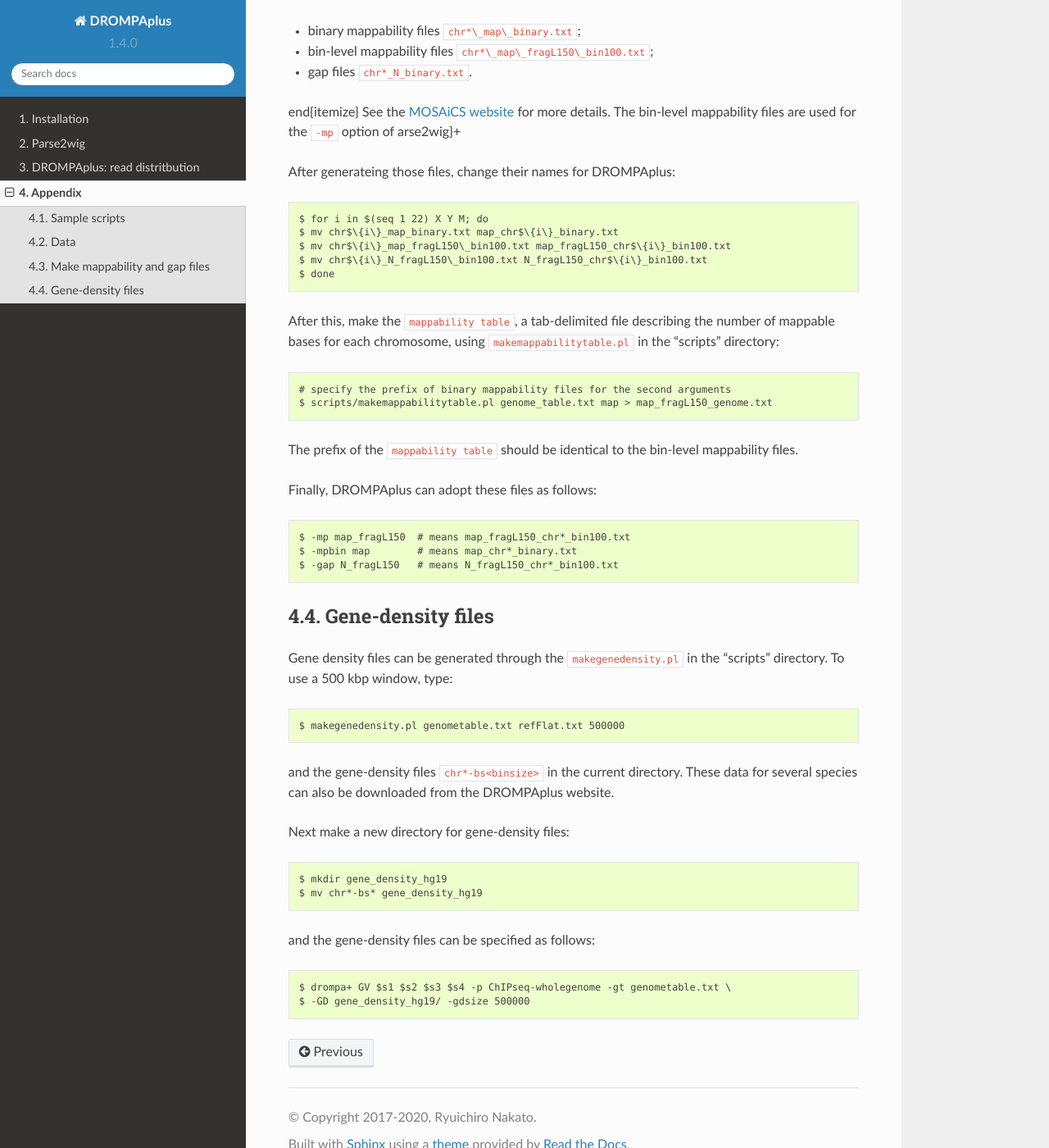
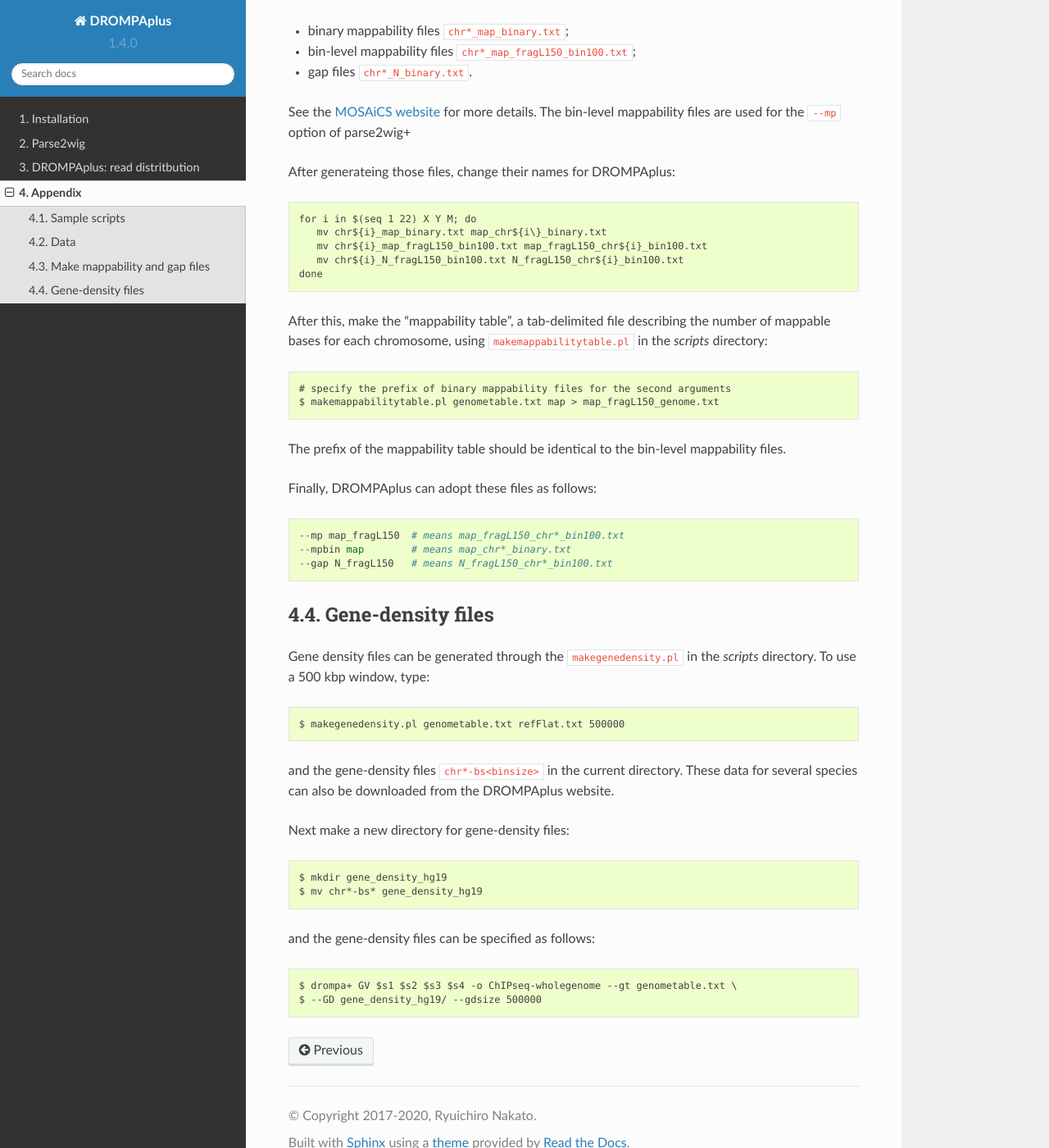
Before and after one commit to rnakato/DROMPAplus, a Sphinx documentation site: the page built from docs/content/Appendix.rst, in a window 1280 px wide and 1400 px high, scrolled down 767 px. Shown: the whole window at 82% size. Built offline with Sphinx 7.4.7 and the Read the Docs theme 2.0.0, drawn with Linux system fonts in a browser that asks for light colours; some of the changed text lies outside the part shown.

Commit message:
modify docs

```diff
--- a/docs/content/Appendix.rst
+++ b/docs/content/Appendix.rst
@@ -11,18 +11,14 @@
 Data
 ----------------
 
-The "data" directory contains several types of data:
+The *data* directory contains several types of data:
 
-- Genometable files for several species. To generate genometable files for other species (abd genome builds), use ``makegenometable.pl`` in the "scripts" directory as follows::
+- Genometable files for several species. To generate genometable files for other species (abd genome builds), use ``makegenometable.pl`` in the *scripts* directory as follows::
 
         makegenometable.pl genome.fa > genometable.txt
 
 - Ideogram files for visualization of chromosomes in **GV** command.
 - Mptable files that describe the mappable bases of each chromsome.
-
-
-
-
 
 
 Make mappability and gap files
@@ -34,44 +30,43 @@
 and binsize (here 150 bp and 100 bp, respectively), you can obtain the
 following files:
 
-- binary mappability files ``chr*\_map\_binary.txt``;
-- bin-level mappability files ``chr*\_map\_fragL150\_bin100.txt``;
+- binary mappability files ``chr*_map_binary.txt``;
+- bin-level mappability files ``chr*_map_fragL150_bin100.txt``;
 - gap files ``chr*_N_binary.txt``.
 
-\end{itemize}
 See the `MOSAiCS website <http://www.stat.wisc.edu/\~{}keles/Software/mosaics>`_ for more details.
-The bin-level mappability files are used for the ``-mp`` option of arse2wig}+
+The bin-level mappability files are used for the ``--mp`` option of parse2wig+
 
 After generateing those files, change their names for DROMPAplus::
 
-    $ for i in $(seq 1 22) X Y M; do
-    $ mv chr$\{i\}_map_binary.txt map_chr$\{i\}_binary.txt
-    $ mv chr$\{i\}_map_fragL150\_bin100.txt map_fragL150_chr$\{i\}_bin100.txt
-    $ mv chr$\{i\}_N_fragL150\_bin100.txt N_fragL150_chr$\{i\}_bin100.txt
-    $ done
+    for i in $(seq 1 22) X Y M; do
+       mv chr${i}_map_binary.txt map_chr${i\}_binary.txt
+       mv chr${i}_map_fragL150_bin100.txt map_fragL150_chr${i}_bin100.txt
+       mv chr${i}_N_fragL150_bin100.txt N_fragL150_chr${i}_bin100.txt
+    done
 
-After this, make the ``mappability table``, a tab-delimited file describing
+After this, make the "mappability table", a tab-delimited file describing
 the number of mappable bases for each chromosome, using
-``makemappabilitytable.pl`` in the "scripts" directory::
+``makemappabilitytable.pl`` in the *scripts* directory::
 
     # specify the prefix of binary mappability files for the second arguments
-    $ scripts/makemappabilitytable.pl genome_table.txt map > map_fragL150_genome.txt
+    $ makemappabilitytable.pl genometable.txt map > map_fragL150_genome.txt
 
 
-The prefix of the ``mappability table`` should be identical to the bin-level mappability files.
+The prefix of the mappability table should be identical to the bin-level mappability files.
 
 Finally, DROMPAplus can adopt these files as follows::
 
-    $ -mp map_fragL150  # means map_fragL150_chr*_bin100.txt
-    $ -mpbin map        # means map_chr*_binary.txt
-    $ -gap N_fragL150   # means N_fragL150_chr*_bin100.txt
+    --mp map_fragL150  # means map_fragL150_chr*_bin100.txt
+    --mpbin map        # means map_chr*_binary.txt
+    --gap N_fragL150   # means N_fragL150_chr*_bin100.txt
 
 
 Gene-density files
 --------------------------
 
 Gene density files can be generated through the
-``makegenedensity.pl`` in the "scripts" directory.
+``makegenedensity.pl`` in the *scripts* directory.
 To use a 500 kbp window, type::
 
      $ makegenedensity.pl genometable.txt refFlat.txt 500000
@@ -86,5 +81,5 @@
 
 and the gene-density files can be specified as follows::
 
-    $ drompa+ GV $s1 $s2 $s3 $s4 -p ChIPseq-wholegenome -gt genometable.txt \
-    $ -GD gene_density_hg19/ -gdsize 500000
+    $ drompa+ GV $s1 $s2 $s3 $s4 -o ChIPseq-wholegenome --gt genometable.txt \
+    $ --GD gene_density_hg19/ --gdsize 500000
--- a/docs/content/drompa/PCSHARP.rst
+++ b/docs/content/drompa/PCSHARP.rst
@@ -22,6 +22,11 @@
 
 By default, **drompa+ PC_SHARP** visualizes ChIP-read lines only. The ``--showitag 1`` option displays input lines for all ChIP samples while the ``--show itag 2`` option displays only the line for first input.
 The latter is recommended when the same input sample is used for all ChIP samples. ``--lpp 2`` output 2 raws per one pdf page. ``--chr 1`` option output the pdf file for chromosome 1 only.
+
+.. note::
+
+   ``--chr`` option takes a string (not an integer) of chromosome name described in genometable.txt. Therefore supply ``--chr X`` for chromosome X, for instance.
+
 
 Supply ``--scale_tag`` to change the scale of y-axis::
 
```
Also changed, not shown: docs/content/drompa/PCENRICH.rst (+63 -0 lines), docs/content/drompa/img/drompa-yeast-log10ratio.jpg (added), docs/content/drompa/img/drompa-yeast-log2ratio.jpg (added), docs/content/drompa/img/drompa-yeast-log2ratio2.jpg (added), 2 other files.
